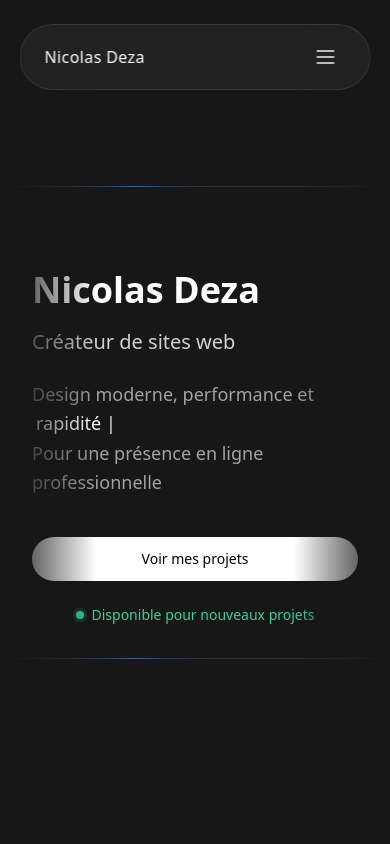
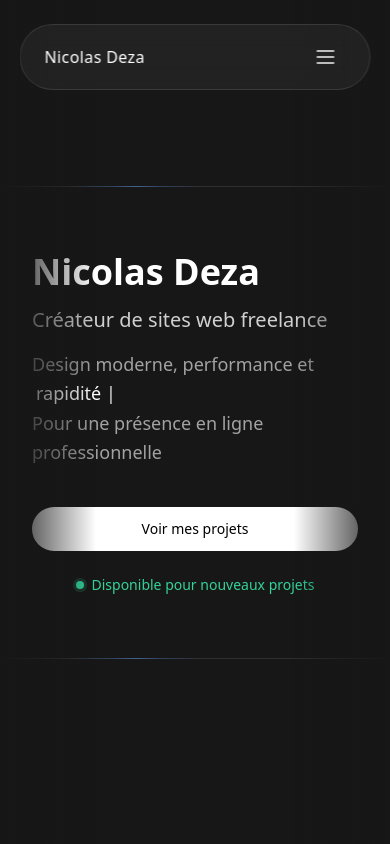
Before and after one commit to NicolasDeza/portfolio, a Nuxt app: page / in a window 390 px wide. Shown: the top 844 px of the page. Built offline with nearby package versions, Linux system fonts and the light colour scheme; a web font is replaced by a local one.

Commit message:
Modifications H1 SEO

```diff
--- a/app/assets/css/global.css
+++ b/app/assets/css/global.css
@@ -165,3 +165,16 @@ html {
 
   animation: grid-shimmer 4.5s linear infinite;
 }
+
+/* Classe sr-only pour l'accessibilité */
+.sr-only {
+  position: absolute;
+  width: 1px;
+  height: 1px;
+  padding: 0;
+  margin: -1px;
+  overflow: hidden;
+  clip: rect(0, 0, 0, 0);
+  white-space: nowrap;
+  border-width: 0;
+}
--- a/app/components/hero.vue
+++ b/app/components/hero.vue
@@ -89,7 +89,7 @@ onMounted(async () => {
 <template>
   <section
     id="hero"
-    class="min-h-[100dvh] flex items-center px-4 pt-12 sm:pt-0"
+    class="min-h-[100dvh] flex items-center px-4"
     aria-labelledby="hero-title"
   >
     <div class="w-full flex justify-center">
@@ -101,19 +101,16 @@ onMounted(async () => {
           class="animate-item text-4xl sm:text-6xl lg:text-7xl font-semibold leading-tight"
         >
           Nicolas Deza
+          <span
+            class="block text-xl sm:text-2xl lg:text-3xl font-normal mt-3 sm:mt-4 text-white/80"
+          >
+            Créateur de sites web freelance
+          </span>
         </h1>
 
         <p
           :ref="setItemRef"
-          class="animate-item mt-4 text-xl text-white/80"
-          role="doc-subtitle"
-        >
-          Créateur de sites web
-        </p>
-
-        <p
-          :ref="setItemRef"
-          class="animate-item mt-6 text-lg text-white/60 leading-relaxed"
+          class="animate-item mt-4 sm:mt-6 text-lg text-white/60 leading-relaxed"
         >
           Design moderne, performance et
           <span
```
